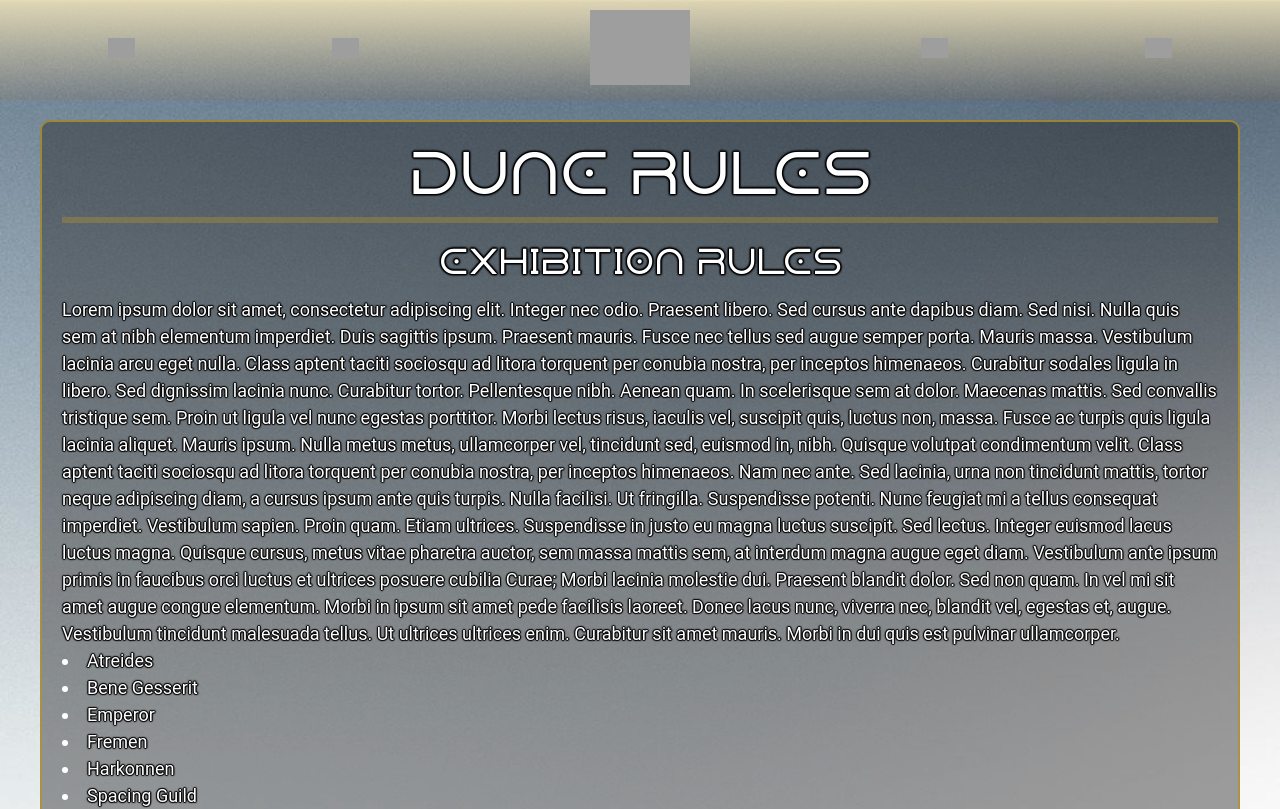
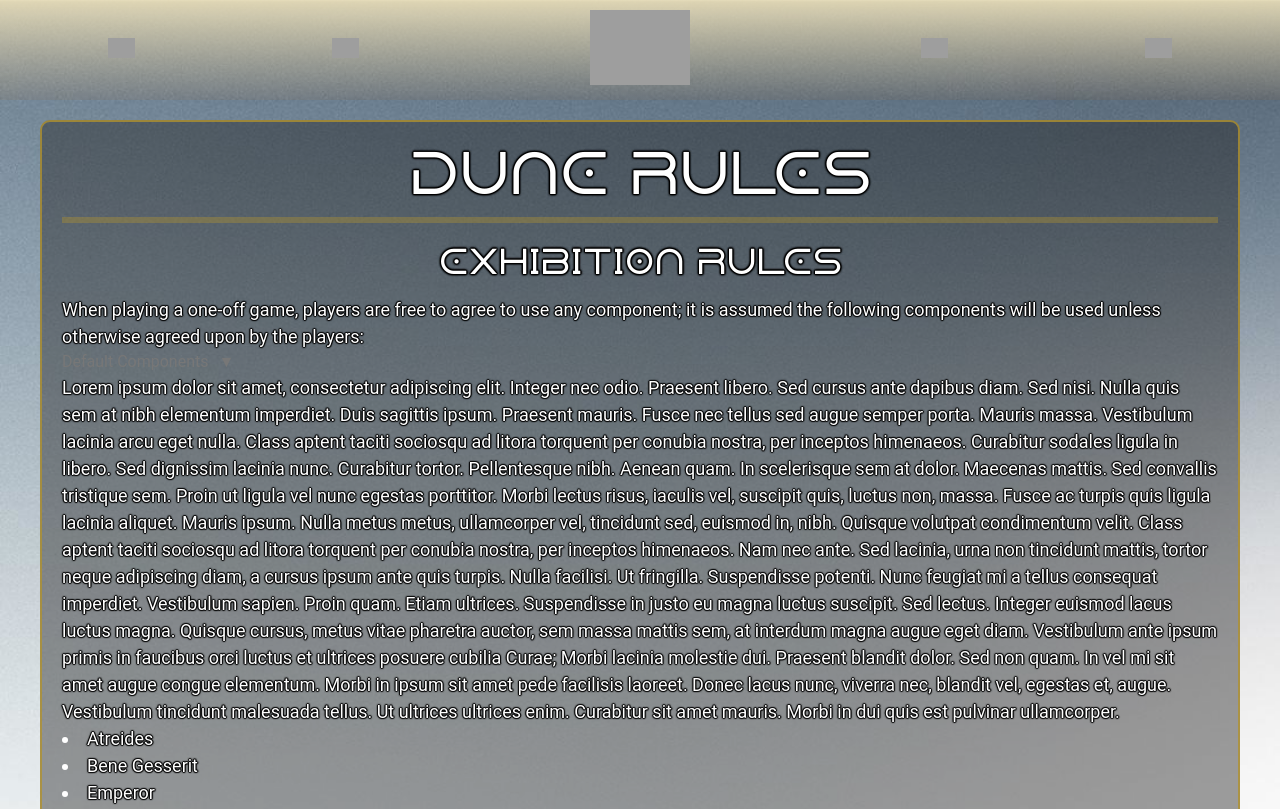
Before and after one commit to DevThomasS/GameOfGames, a Vue app: page /dune-rules in a window 1280 px wide. Shown: the top 809 px of the page. Built offline with nearby package versions, Linux system fonts and the light colour scheme; grey boxes are pictures that could not be loaded.

Commit message:
simple list of default components

```diff
--- a/src/components/dune/GameComponents.ts
+++ b/src/components/dune/GameComponents.ts
@@ -13,6 +13,10 @@
     this.component_id = componentId;
     this.expansion = expansion;
     this.component_name = componentName;
+  }
+
+  public static getComponentsByDefaultComponents(): GameComponent[] {
+    return this.getComponentsByIncludedComponents( [ 1, 2, 3, 8, 9, 10, 12, 13, 14, 17, 18, ] );
   }
 
   public static getComponentsByIncludedComponents( includedComponents: number[] ): GameComponent[] {
--- a/src/models/dune/Expansions.ts
+++ b/src/models/dune/Expansions.ts
@@ -1,9 +1,9 @@
 export enum Expansions {
   BaseGame = 'Base Game',
-  IxiansTleilaxu = 'First Official Expansion: Ixians & Tleilaxu',
-  CHOAMRichese = 'Second Official Expansion: CHOAM & Richese',
-  EcazMoritani = 'Third Official Expansion: Ecaz & Moritani',
-  FactionLeaderBetrayalObjective = 'Unofficial Expansion: Faction Leaders, Karama Powers, Betrayals, & Objectives',
-  DoubleSpiceBlowKaramaStop = 'Unofficial Expansion: Double Spice Blow & Karama Stop',
+  IxiansTleilaxu = 'Ixians & Tleilaxu',
+  CHOAMRichese = 'CHOAM & Richese',
+  EcazMoritani = 'Ecaz & Moritani',
+  FactionLeaderBetrayalObjective = 'Unofficial 1',
+  DoubleSpiceBlowKaramaStop = 'Unofficial 2',
   // ... Add more expansions as needed
 }
--- a/src/styles/common.scss
+++ b/src/styles/common.scss
@@ -1,3 +1,37 @@
 .default-page {
   padding-bottom: 50px;
 }
+
+.dropdown-container {
+  display: inline-block;
+  position: relative;
+}
+
+.dropdown-header {
+  display: flex;
+  justify-content: flex-end;
+  align-items: center;
+  cursor: pointer;
+  color: #777; /* Muted font color */
+}
+
+.dropdown-text {
+  margin-right: 10px;
+}
+
+.rotate-arrow {
+  transition: transform 0.3s ease;
+  transform: rotate(180deg); /* Rotate the arrow when the dropdown is expanded */
+}
+
+.dropdown-content {
+  position: absolute;
+  top: 100%;
+  right: 0;
+  background-color: #fff;
+  border: 1px solid #ccc;
+  border-radius: 4px;
+  box-shadow: 0 2px 4px rgba(0, 0, 0, 0.2);
+  z-index: 1000;
+  min-width: 150px;
+}
--- a/src/views/dune/RulesPage.vue
+++ b/src/views/dune/RulesPage.vue
@@ -8,6 +8,30 @@
       <h2 class="h2-text">
         Exhibition RulEs
       </h2>
+      <p class="p-text">
+        When playing a one-off game, players are free to agree to use any component; it is assumed the following components will be used unless otherwise agreed upon by the players:
+      </p>
+      <!-- Default Components Dropdown -->
+      <div class="dropdown-container">
+        <div class="dropdown-header" @click="toggleDropdown()">
+          <span class="dropdown-text">Default Components</span>
+          <span :class="{ 'rotate-arrow': isDropdownExpanded }">&#9660;</span>
+        </div>
+        <v-expand-transition>
+          <div v-if="isDropdownExpanded" class="dropdown-content">
+          <v-list>
+            <v-list-item v-for="component in gameComponents" :key="component.component_id">
+              <v-list-item-content>
+                <v-list-item-title>
+                  <a :href="getComponentLink( component.component_id )" target="_blank">{{ component.component_name }}</a>
+                </v-list-item-title>
+                <v-list-item-subtitle>{{ component.expansion }}</v-list-item-subtitle>
+              </v-list-item-content>
+            </v-list-item>
+          </v-list>
+          </div>
+        </v-expand-transition>
+      </div>
       <p class="p-text">
         Lorem ipsum dolor sit amet, consectetur adipiscing elit. Integer nec odio. Praesent libero. Sed cursus ante dapibus diam. Sed nisi.
         Nulla quis sem at nibh elementum imperdiet. Duis sagittis ipsum. Praesent mauris. Fusce nec tellus sed augue semper porta.
@@ -25,6 +49,7 @@
         facilisis laoreet. Donec lacus nunc, viverra nec, blandit vel, egestas et, augue. Vestibulum tincidunt malesuada tellus. Ut
         ultrices ultrices enim. Curabitur sit amet mauris. Morbi in dui quis est pulvinar ullamcorper.
       </p>
+
       <li v-for="faction in getAllFactions()" :key="faction" class="p-text">
         {{ faction }}
       </li>
@@ -57,14 +82,29 @@
 <script lang="ts">
 import { defineComponent } from 'vue';
 import { Factions } from '@/models/models';
+import DuneComponent from '@/components/dune/GameComponents';
 
 export default defineComponent({
+  data() {
+    return {
+      expandedIndex: -1,
+      isDropdownExpanded: false,
+      gameComponents: DuneComponent.getComponentsByDefaultComponents(),
+    };
+  },
   methods: {
     getAllFactions(): string[] {
       return [ Factions.Atreides.toString(), Factions.BeneGesserit.toString(), Factions.Emperor.toString(),
       Factions.Fremen.toString(), Factions.Harkonnen.toString(), Factions.SpacingGuild.toString(),
       Factions.Ixians.toString(), Factions.Tleilaxu.toString(), Factions.CHOAM.toString(),
       Factions.Richese.toString(), Factions.Ecaz.toString(), Factions.Moritani.toString(), ];
+    },
+    getComponentLink( componentId: number ): string {
+      // return `/dune-components/${component.toLowerCase().replace(/\s+/g, '-')}`;
+      return `/dune-components`;
+    },
+    toggleDropdown() {
+      this.isDropdownExpanded = !this.isDropdownExpanded;
     },
   },
 });
```
